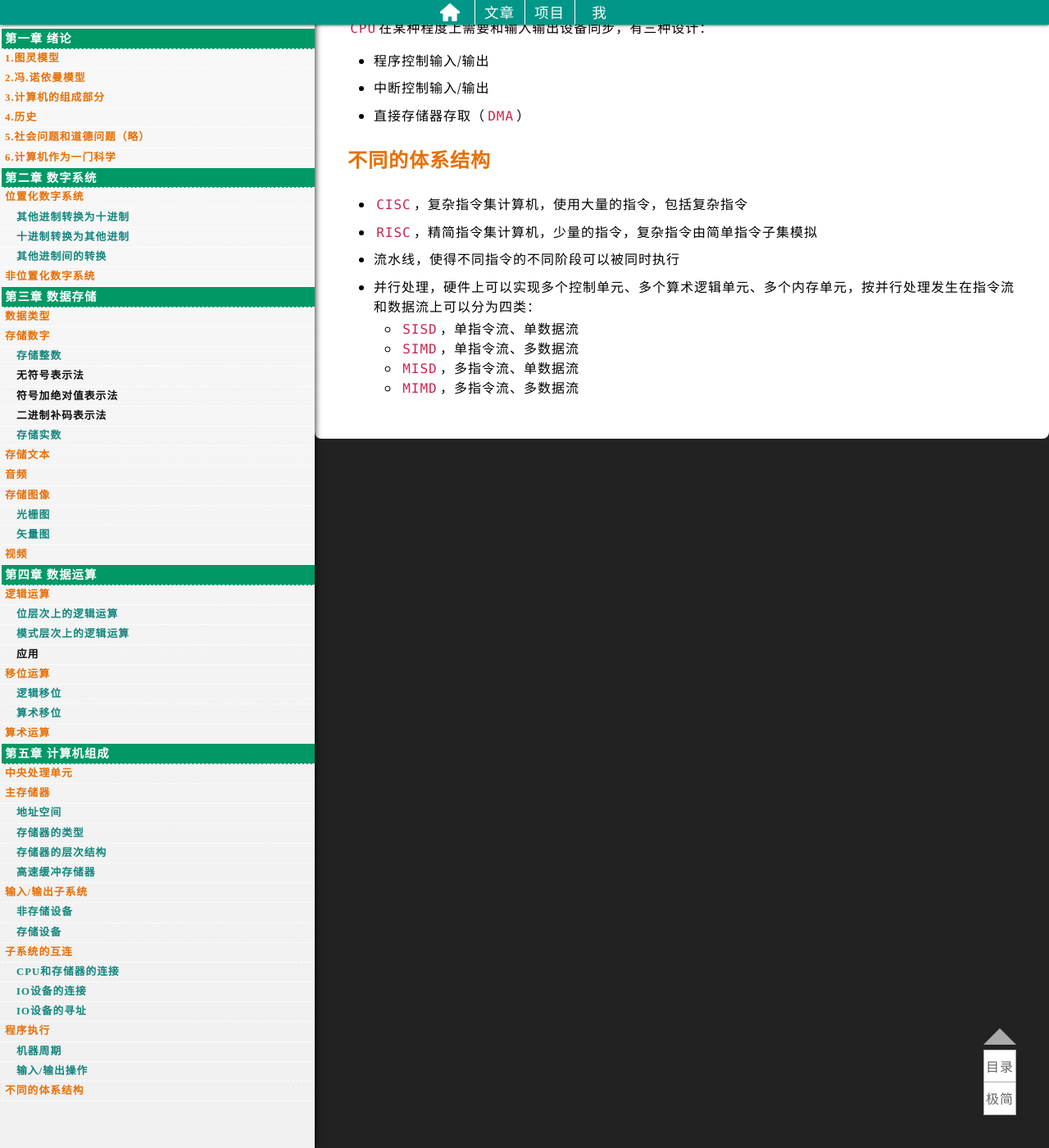
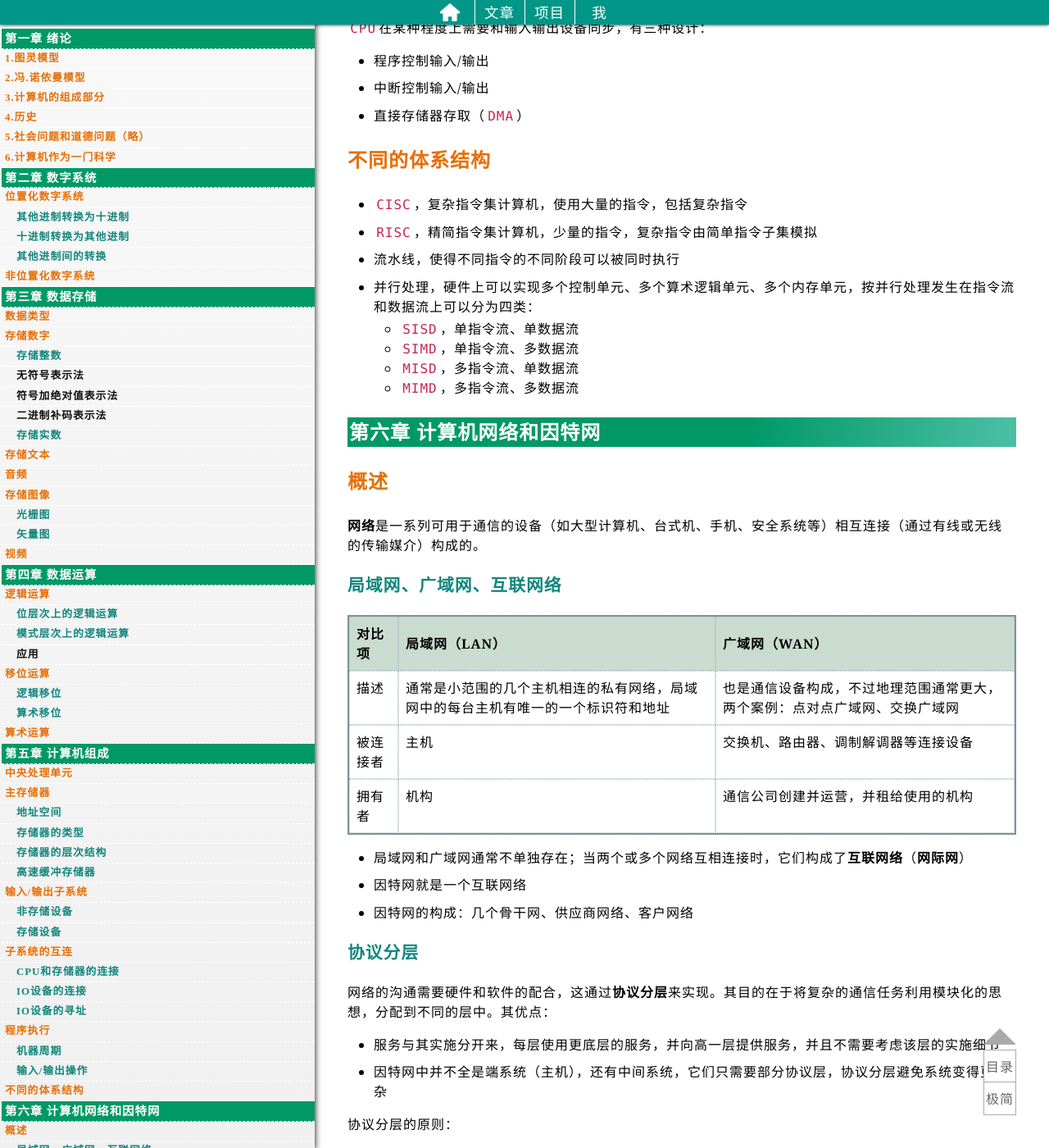
Before and after one commit to jacktown11/jacktown11.github.io, a Jekyll site: the page built from _posts/2018-11-08-foundations-of-computer-science-note.md, in a window 1280 px wide and 1400 px high, scrolled down 11201 px. Shown: the whole window at 82% size. Built offline with Jekyll 4.4.1, drawn with Linux system fonts in a browser that asks for light colours; some of the changed text lies outside the part shown.

Commit message:
更新至6.2.2节

```diff
--- a/_posts/2018-11-08-foundations-of-computer-science-note.md
+++ b/_posts/2018-11-08-foundations-of-computer-science-note.md
@@ -426,3 +426,56 @@
     * `SIMD`，单指令流、多数据流
     * `MISD`，多指令流、单数据流
     * `MIMD`，多指令流、多数据流
+
+# 第六章 计算机网络和因特网
+
+## 概述
+
+**网络**是一系列可用于通信的设备（如大型计算机、台式机、手机、安全系统等）相互连接（通过有线或无线的传输媒介）构成的。
+
+### 局域网、广域网、互联网络
+
+|对比项|局域网（LAN）|广域网（WAN）|
+|- -|- -|- -|
+|描述|通常是小范围的几个主机相连的私有网络，局域网中的每台主机有唯一的一个标识符和地址|也是通信设备构成，不过地理范围通常更大，两个案例：点对点广域网、交换广域网|
+|被连接者|主机|交换机、路由器、调制解调器等连接设备|
+|拥有者|机构|通信公司创建并运营，并租给使用的机构|
+
+- 局域网和广域网通常不单独存在；当两个或多个网络互相连接时，它们构成了**互联网络**（**网际网**）
+- 因特网就是一个互联网络
+- 因特网的构成：几个骨干网、供应商网络、客户网络
+
+### 协议分层
+
+网络的沟通需要硬件和软件的配合，这通过**协议分层**来实现。其目的在于将复杂的通信任务利用模块化的思想，分配到不同的层中。其优点：
+
+- 服务与其实施分开来，每层使用更底层的服务，并向高一层提供服务，并且不需要考虑该层的实施细节
+- 因特网中并不全是端系统（主机），还有中间系统，它们只需要部分协议层，协议分层避免系统变得更复杂
+
+协议分层的原则：
+
+- 可逆性，每一个层都可以进行对立的且相反方向的工作（发和收）
+- 两个站点的同一层的对象必须一致
+
+基于上述原则，可以认为每个层之间具有逻辑连接（事实上的连接只有物理层）
+
+### TCP/IP协议族
+
+这是因特网所使用的协议集，包括五层：应用层、传输层、网络层、数据链路层、物理层，各层的地址和数据包名称如下：
+
+|协议层|地址名称|数据包名称|
+|-|-|-|
+|应用层|    应用名称|   消息|
+|传输层|    端口号|     分段/用户数据报|
+|网络层|    逻辑地址|   数据包|
+|数据链路层|链路层地址|  帧|
+|物理层|    （无）|     位|
+
+## 应用层
+
+应用层只需要使用传输层的服务，而不需要向更高的协议层提供服务，这使得它非常灵活；常见的应用层协议如：`http`、`ftp`、`smtp`等。
+
+应用层模式主要包括：
+
+- 客户机-服务器模式，这种模式服务器成本高、需要持续维护，例如万维网和超文本传输协议(`HTTP`)、文件传输协议（`FTP`）、安全外壳协议（`SSH`）、邮件服务
+- 端到端模式（`P2P`），灵活低成本，其问题在于安全性和适应性，例如网络电话、网络用户文件共享
```
Also changed, not shown: 1 other file.
